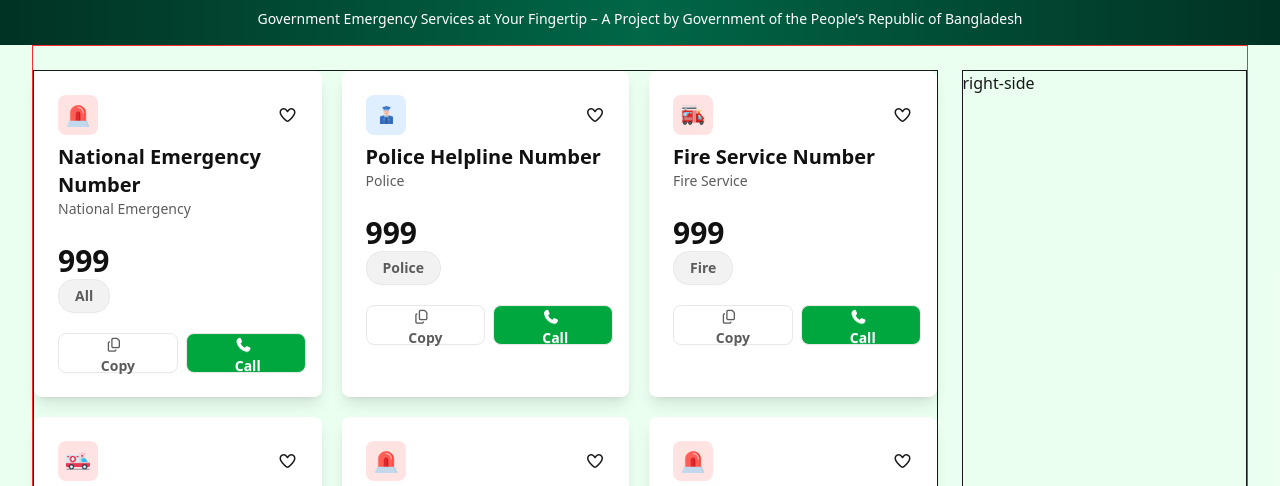
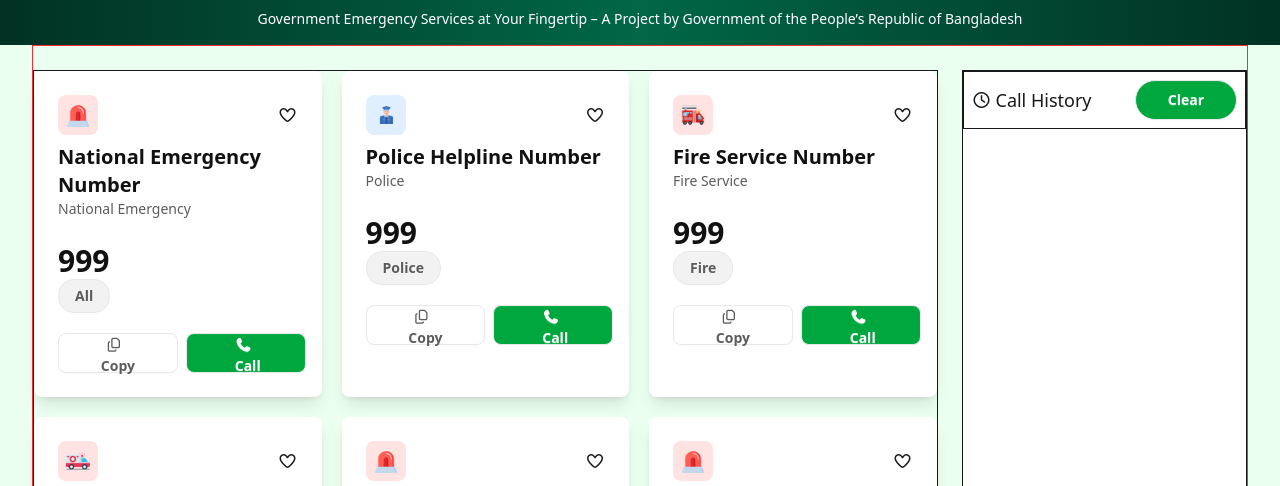
Before and after one commit to yousuf1803/Emergency-Hotline, a plain HTML site: page index.html in a window 1280 px wide. Shown: the part 239-725 px from the top of the page. Drawn offline with nearby package versions, Linux system fonts and the light colour scheme; a web font is replaced by a local one.

Commit message:
added call history section

```diff
--- a/index.html
+++ b/index.html
@@ -275,8 +275,22 @@
 
           </div>
         </div>
-        <div class="call-history border col-span-3 ">
-          <h1>right-side</h1>
+        <div class="call-history border col-span-3 bg-white">
+          <div class="flex justify-between items-center border p-2">
+            <div class="flex justify-center items-center ">
+              <span class=""><i class="fa-regular fa-clock "></i></span>
+              <h1 class="ml-1 text-lg font-medium ">Call History</h1>
+
+
+            </div>
+            <div>
+             <button
+              class="btn px-8 text-sm rounded-3xl  bg-[#00a63e] text-white ">
+            Clear</button>
+            <div>
+
+            </div>
+          </div>
         </div>
       </section>
     </main>
```
